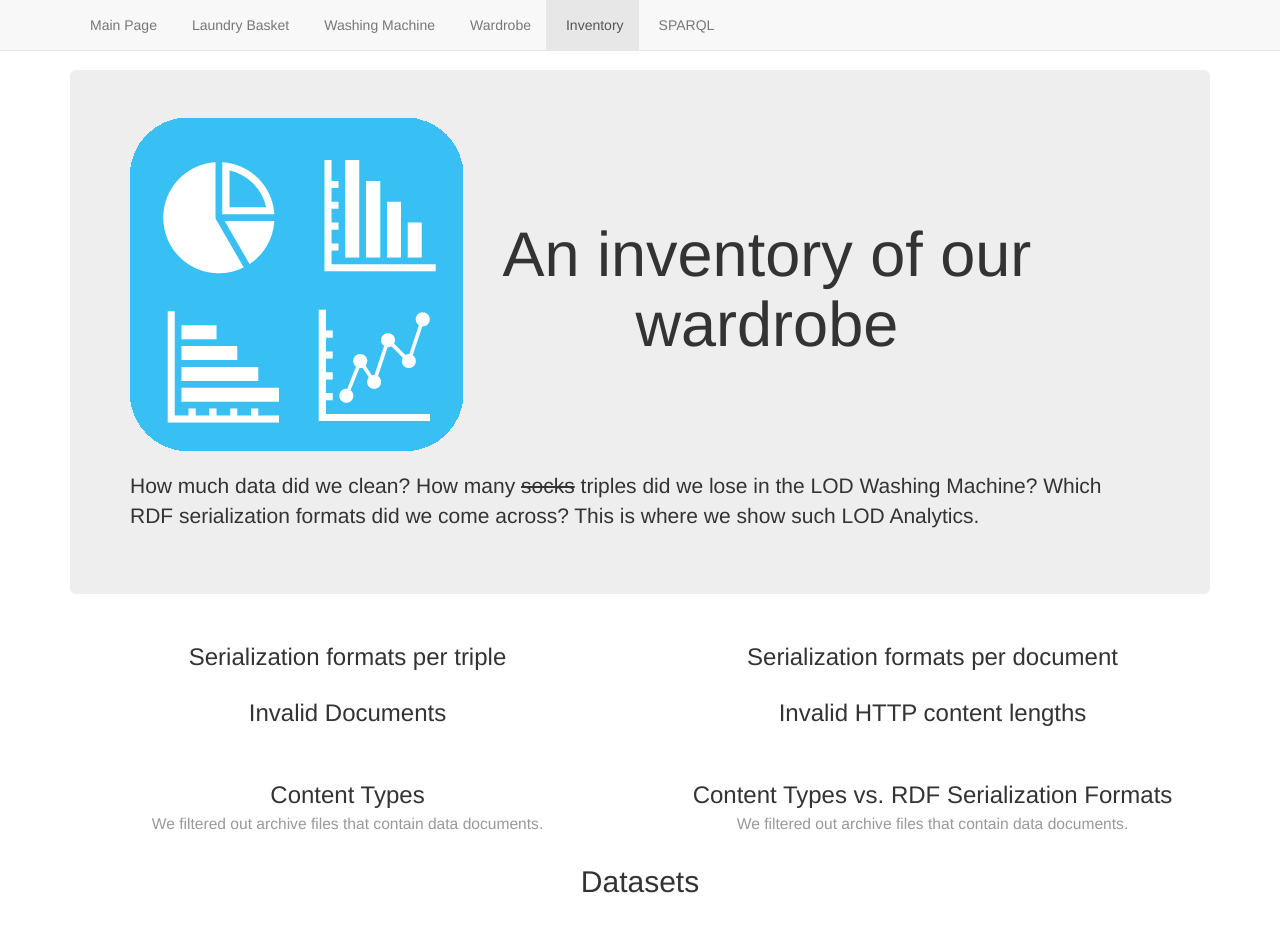
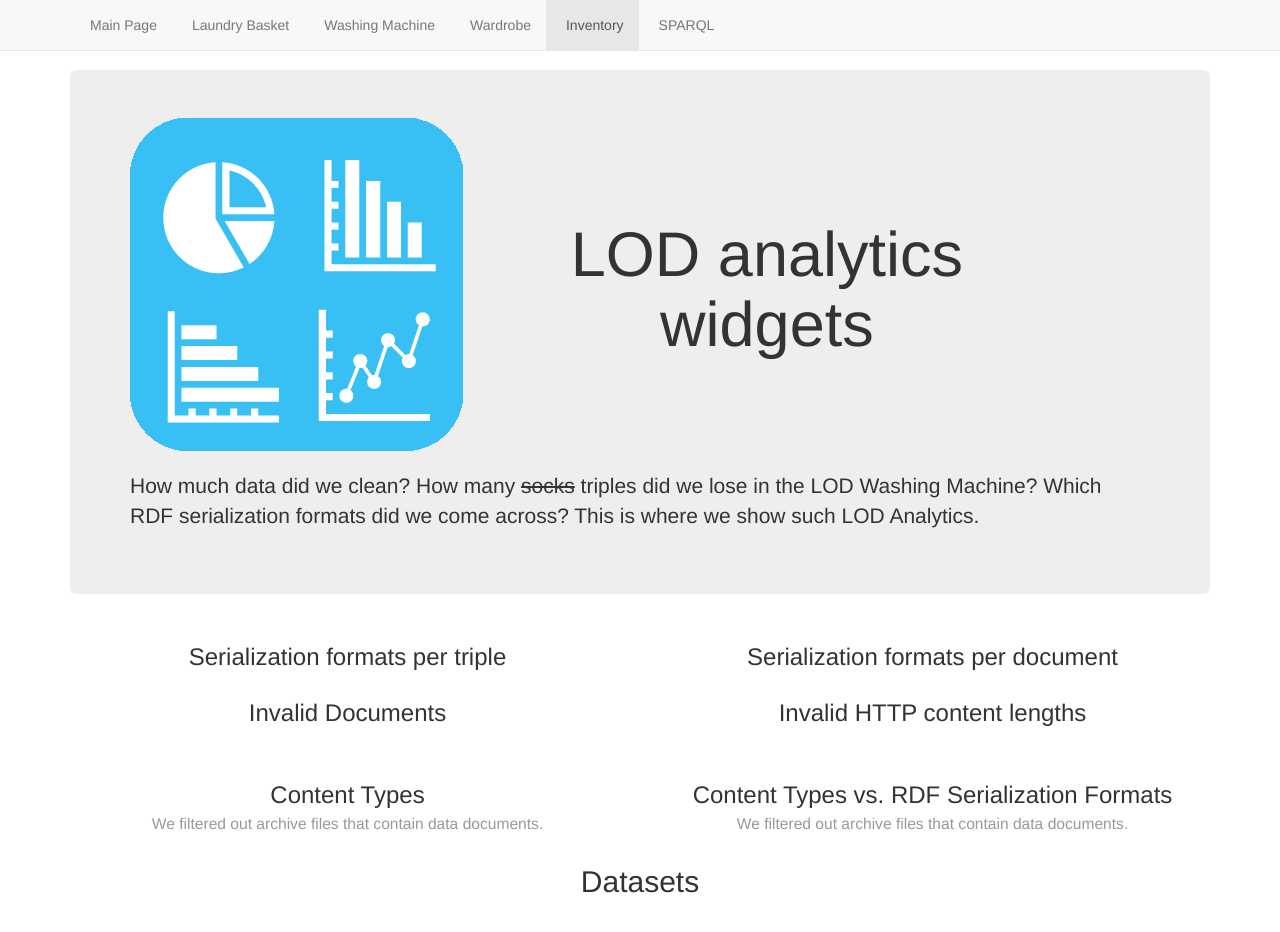
Before and after one commit to LOD-Laundromat/lodlaundry.github.io, a website: page visualizations.html in a window 1280 px wide. Drawn offline with nearby package versions, Linux system fonts and the light colour scheme; no server answers.

Commit message:
* [SC] Changed headr.

```diff
--- a/visualizations.html
+++ b/visualizations.html
@@ -39,7 +39,7 @@
             style="display:inline-block;"
         >
         <div style="text-align:center; vertical-align:middle; width:600px; display:inline-block;">
-          <h1>An inventory of our wardrobe</h1>
+          <h1>LOD analytics widgets</h1>
         </div>
         <p style="padding-top:20px;">
           How much data did we clean?
```
